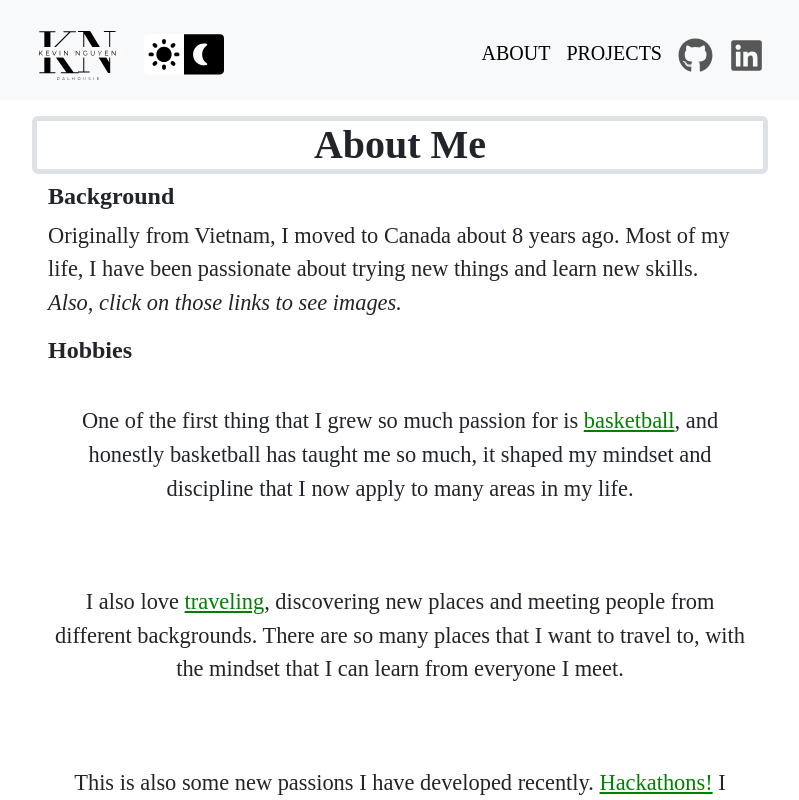
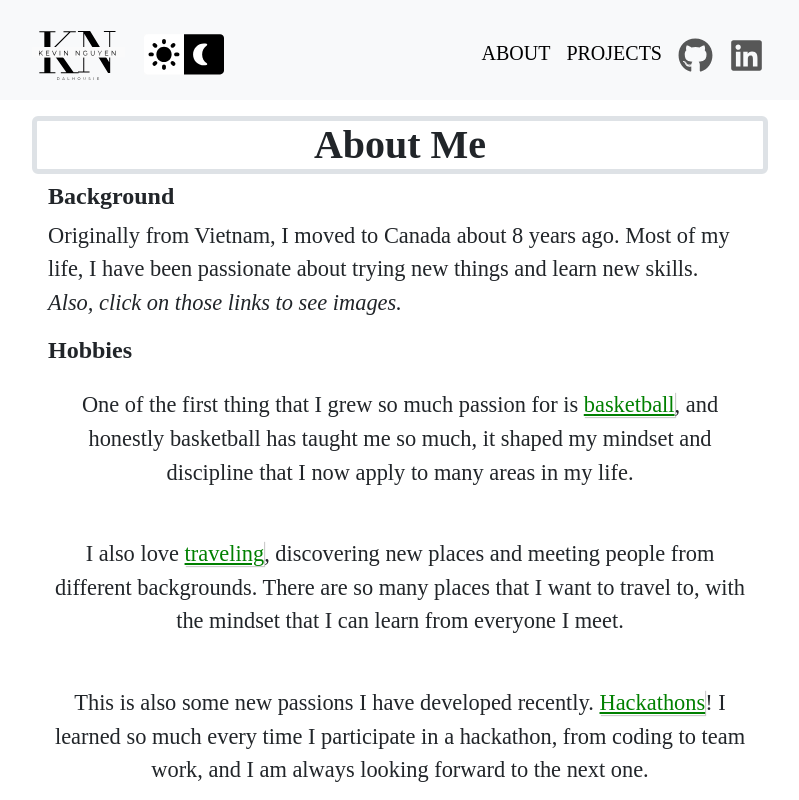
Before and after one commit to KevinDal2027/KevinPortfolio, a React (Vite) app: page /about in a window 1280 px wide. Shown: the whole page, without its empty margins (240-1039 px from the left). Built offline with nearby package versions, Linux system fonts and the light colour scheme.

Commit message:
Visible about

```diff
--- a/src/components/About.jsx
+++ b/src/components/About.jsx
@@ -48,14 +48,14 @@ const About = () => {
         <div class = "section coding">
           <p>
             This is also some new passions I have developed recently. &shy;
-            <span className="clickable-text" onClick={() => toggleImages('./assets/lifestyles/coding.svg')}>Hackathons!</span>
-            &shy; I learned so much every time I participate in a hackathon, from coding to team work, and I am always looking forward to the next one.
+            <span className="clickable-text" onClick={() => toggleImages('./assets/lifestyles/coding.svg')}>Hackathons</span>
+            ! I learned so much every time I participate in a hackathon, from coding to team work, and I am always looking forward to the next one.
           </p>
           </div>
         <div class = "section outdoor">
           <p>
-            When I'm not coding, you can find me doing things like skating, sightseeing, eating... &shy;
-            <span className="clickable-text" onClick={() => toggleImages('./assets/lifestyles/outside.png')}>Outdoor</span>.
+            When I'm not coding, you can find me doing things like &shy;
+            <span className="clickable-text" onClick={() => toggleImages('./assets/lifestyles/outside.png')}>skating, sightseeing, eating...</span>.
           </p>
         </div>
       </div>
--- a/src/components/styles/About.css
+++ b/src/components/styles/About.css
@@ -1,7 +1,12 @@
 .clickable-text {
     text-decoration: underline;
     color: green;
+    box-shadow: 1px 1px 1px 0px rgba(0, 0, 0, 0.2);
     cursor: pointer;
+  }
+.clickable-text:hover {
+    color: rgb(66, 1, 128);
+    text-decoration: none;
   }
 
   .image-popup {
@@ -50,7 +55,7 @@
 
   .section {
     text-align: center;
-    padding-block: 2rem;
+    padding-block: 1rem;
   }
 
   @media screen and (min-width: 600px) {
```
